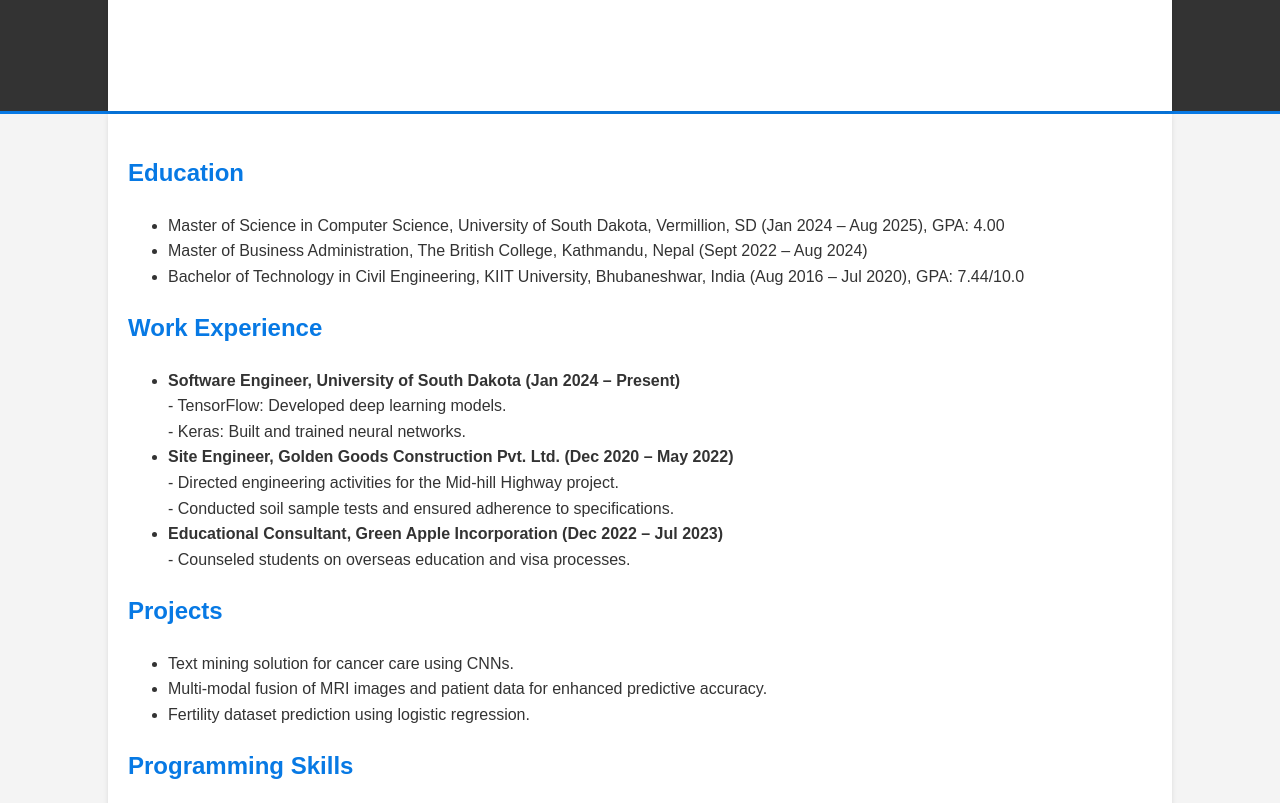
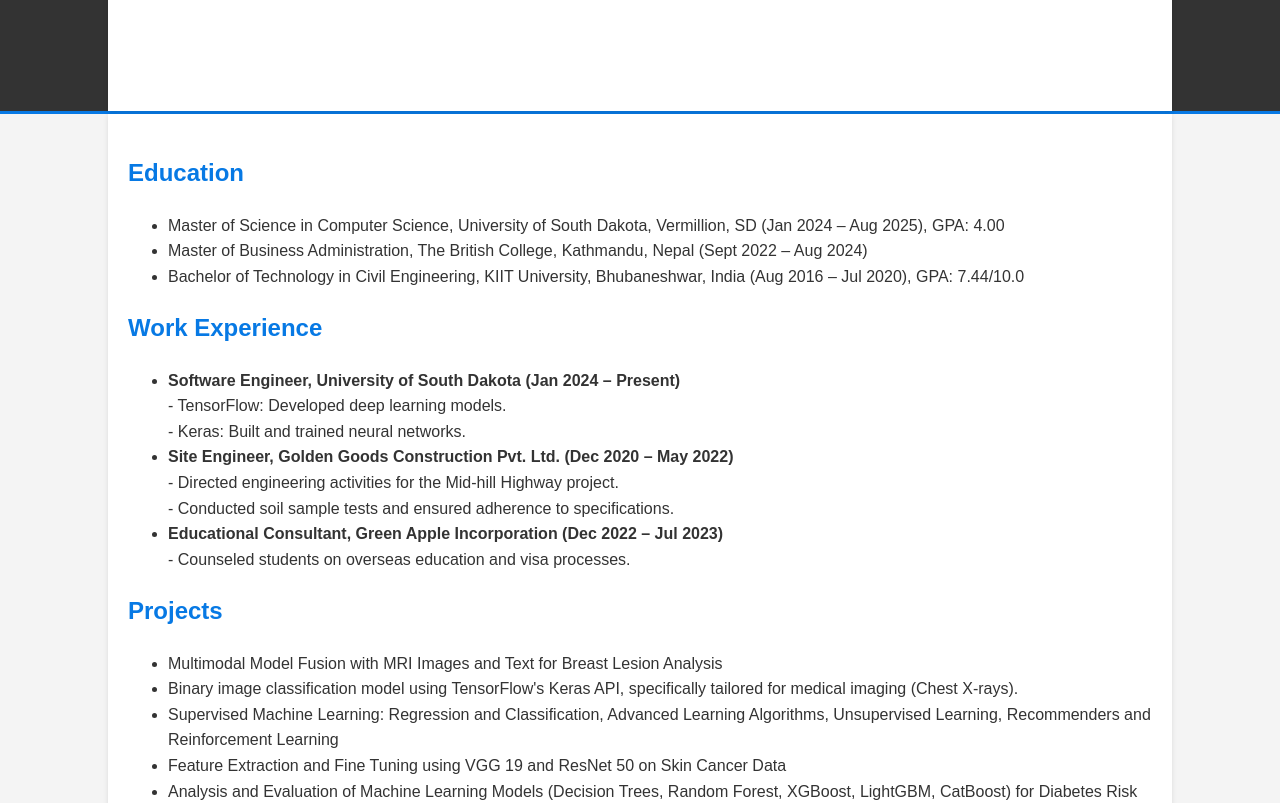
Before and after one commit to siddhartha201/siddhartha201.github.io, a plain HTML site: page resume.html in a window 1280 px wide. Shown: the part 136-939 px from the top of the page. Drawn offline with Linux system fonts and the light colour scheme.

Commit message:
resume.html

```diff
--- a/resume.html
+++ b/resume.html
@@ -87,11 +87,13 @@
 
         <section class="section">
             <h2>Projects</h2>
-            <ul>
-                <li>Text mining solution for cancer care using CNNs.</li>
-                <li>Multi-modal fusion of MRI images and patient data for enhanced predictive accuracy.</li>
-                <li>Fertility dataset prediction using logistic regression.</li>
-            </ul>
+            <ul><li>Multimodal Model Fusion with MRI Images and Text for Breast Lesion Analysis</li>
+                <li>Binary image classification model using TensorFlow's Keras API, specifically tailored for medical imaging (Chest X-rays).</li>
+                <li>Supervised Machine Learning: Regression and Classification, Advanced Learning Algorithms, Unsupervised Learning, Recommenders and Reinforcement Learning</li>
+                <li>Feature Extraction and Fine Tuning using VGG 19 and ResNet 50 on Skin Cancer Data</li>
+                <li>Analysis and Evaluation of Machine Learning Models (Decision Trees, Random Forest, XGBoost, LightGBM, CatBoost) for Diabetes Risk Prediction</li>
+                <li>Vehicle Number Plate Detection using YOLO V8 and OCR (Optical Character Recognition)</li>
+                </ul>
         </section>
 
         <section class="section">
```
